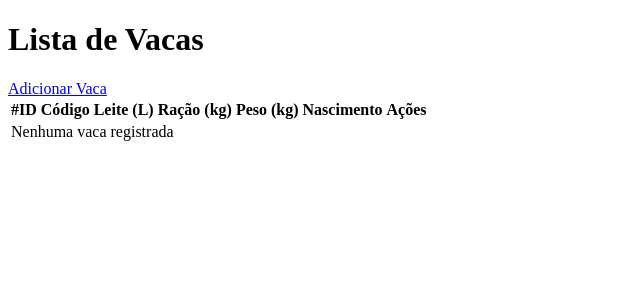
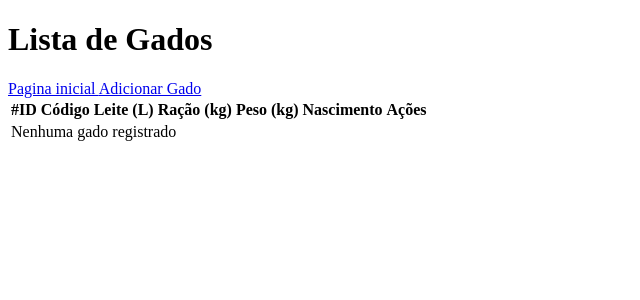
Before and after one commit to FelipeeBR/project-symfony-test, a Symfony app: template templates/cow/index.html.twig in a window 1280 px wide. Shown: the top 300 px of the page, without its empty margins (0-640 px from the left). Run offline with Twig, Linux system fonts and the light colour scheme; the template is opened without the code that fills it, so the values that code supplies are empty; some libraries are stand-ins or nearby versions.

Commit message:
feat: adiciona paginação com KnpLabs/KnpPaginatorBundle

```diff
--- a/composer.json
+++ b/composer.json
@@ -11,6 +11,7 @@
         "doctrine/doctrine-bundle": "^2.15",
         "doctrine/doctrine-migrations-bundle": "^3.4",
         "doctrine/orm": "^3.5",
+        "knplabs/knp-paginator-bundle": "^6.9",
         "phpdocumentor/reflection-docblock": "^5.6",
         "phpstan/phpdoc-parser": "^2.2",
         "symfony/asset": "7.3.*",
--- a/config/bundles.php
+++ b/config/bundles.php
@@ -15,4 +15,5 @@ return [
     Symfony\Bundle\MakerBundle\MakerBundle::class => ['dev' => true],
     Doctrine\Bundle\FixturesBundle\DoctrineFixturesBundle::class => ['dev' => true, 'test' => true],
     Symfony\WebpackEncoreBundle\WebpackEncoreBundle::class => ['all' => true],
+    Knp\Bundle\PaginatorBundle\KnpPaginatorBundle::class => ['all' => true],
 ];
--- a/src/Service/CowService.php
+++ b/src/Service/CowService.php
@@ -29,7 +29,7 @@ class CowService {
         }
         $cowFarm = $cow->getFarm();
         if(!$cowFarm) {
-            throw new \Exception("A vaca deve estar associada a uma fazenda");
+            throw new \Exception("O Gado deve estar associado a uma fazenda");
         }
 
         if($cow->getBirth() > new \DateTime()) {
@@ -42,7 +42,7 @@ class CowService {
         }
 
         if(count($farm->getCows()) >= $allowedQuantity) {
-            throw new BadRequestHttpException('Essa fazenda já possui o número máximo de vacas');
+            throw new BadRequestHttpException('Essa fazenda já possui o número máximo de gados');
         }
 
         $this->entityManager->persist($cow);
--- a/templates/cow/index.html.twig
+++ b/templates/cow/index.html.twig
@@ -1,16 +1,22 @@
 {% extends 'base.html.twig' %}
 
-{% block title %}Lista de vacas{% endblock %}
+{% block title %}Lista de Gados{% endblock %}
 
 {% block body %}
     <div class="container mt-4">
         <div class="row">
             <div class="col-12">
                 <div class="d-flex justify-content-between align-items-center mb-4">
-                    <h1 class="h2"><i class="fas fa-cow me-2"></i>Lista de Vacas</h1>
-                    <a href="{{ path('cow_new') }}" class="btn btn-success">
-                        <i class="fas fa-plus me-1"></i> Adicionar Vaca
-                    </a>
+                    <h1 class="h2"><i class="fas fa-cow me-2"></i>Lista de Gados</h1>
+                    <div class="d-flex gap-2">
+                        <a href="{{ path('app_home') }}" class="btn btn-primary">
+                            <i class="fas fa-plus me-1"></i> Pagina inicial
+                        </a>
+
+                        <a href="{{ path('cow_new') }}" class="btn btn-success">
+                            <i class="fas fa-plus me-1"></i> Adicionar Gado
+                        </a>
+                    </div>
                 </div>
                 <div class="card">
                     <div class="card-body p-0">
@@ -51,7 +57,7 @@
                                 {% else %}
                                     <tr>
                                         <td colspan="7" class="text-center py-4 text-muted">
-                                            <i class="fas fa-info-circle me-2"></i> Nenhuma vaca registrada
+                                            <i class="fas fa-info-circle me-2"></i> Nenhuma gado registrado
                                         </td>
                                     </tr>
                                 {% endfor %}
@@ -61,6 +67,9 @@
                     </div>
                 </div>
             </div>
+            <div class="navigation">
+                {{ knp_pagination_render(cows) }}
+            </div>
         </div>
     </div>
 {% endblock %}
--- a/templates/home/slaughtered.html.twig
+++ b/templates/home/slaughtered.html.twig
@@ -44,7 +44,7 @@
                                 {% else %}
                                     <tr>
                                         <td colspan="7" class="text-center py-4 text-muted">
-                                            <i class="fas fa-info-circle me-2"></i> Nenhuma vaca registrada
+                                            <i class="fas fa-info-circle me-2"></i> Nenhuma gado registrado
                                         </td>
                                     </tr>
                                 {% endfor %}
--- a/templates/veterinarian/show.html.twig
+++ b/templates/veterinarian/show.html.twig
@@ -30,7 +30,7 @@
                             <td><strong>{{ veterinarian.name }}</strong></td>
                         </tr>
                         <tr>
-                            <th class="bg-light">Tamanho (HA)</th>
+                            <th class="bg-light">CRMV</th>
                             <td>{{ veterinarian.crmv }}</td>
                         </tr>
                     </tbody>
```
Also changed, not shown: src/Controller/CowController.php (+21 -4 lines), src/Controller/FarmController.php (+20 -2 lines), src/Controller/VeterinarianController.php (+21 -2 lines), templates/farm/index.html.twig (+12 -3 lines), templates/veterinarian/index.html.twig (+12 -3 lines), 2 other files.
